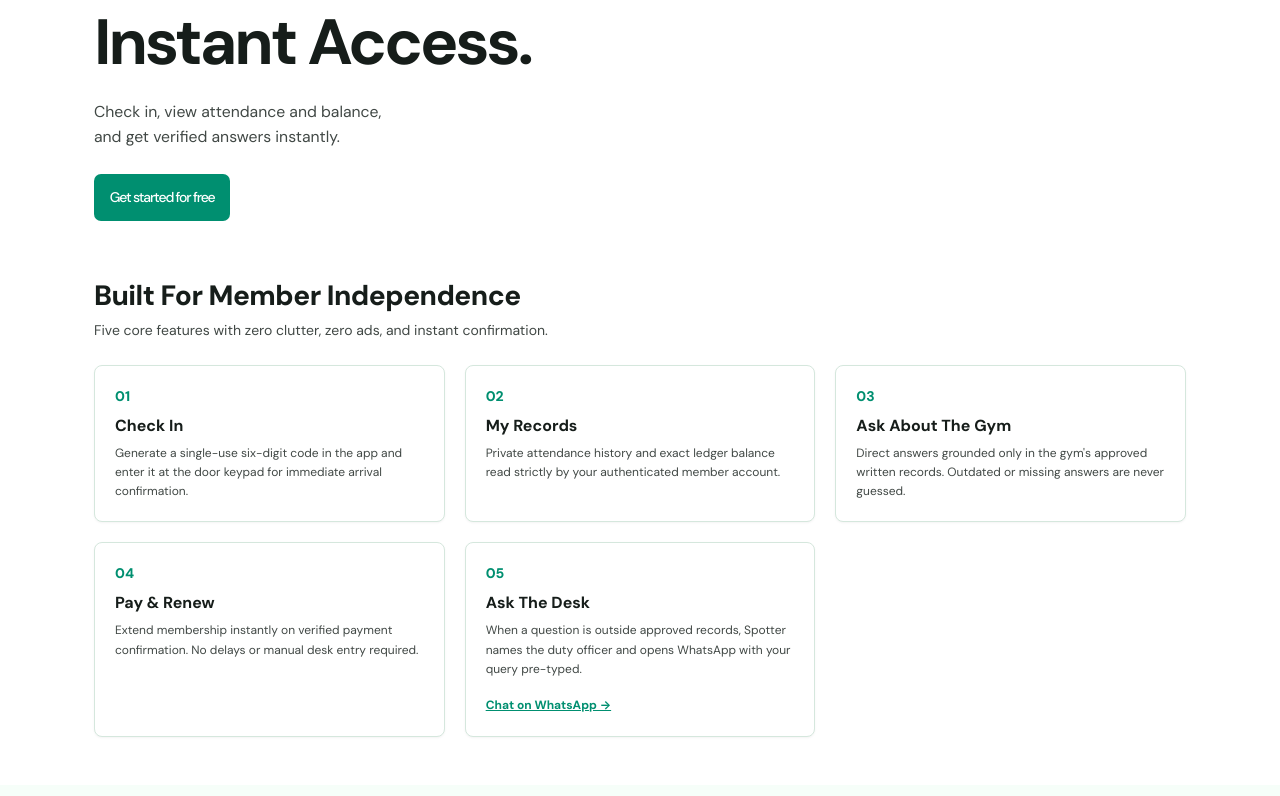
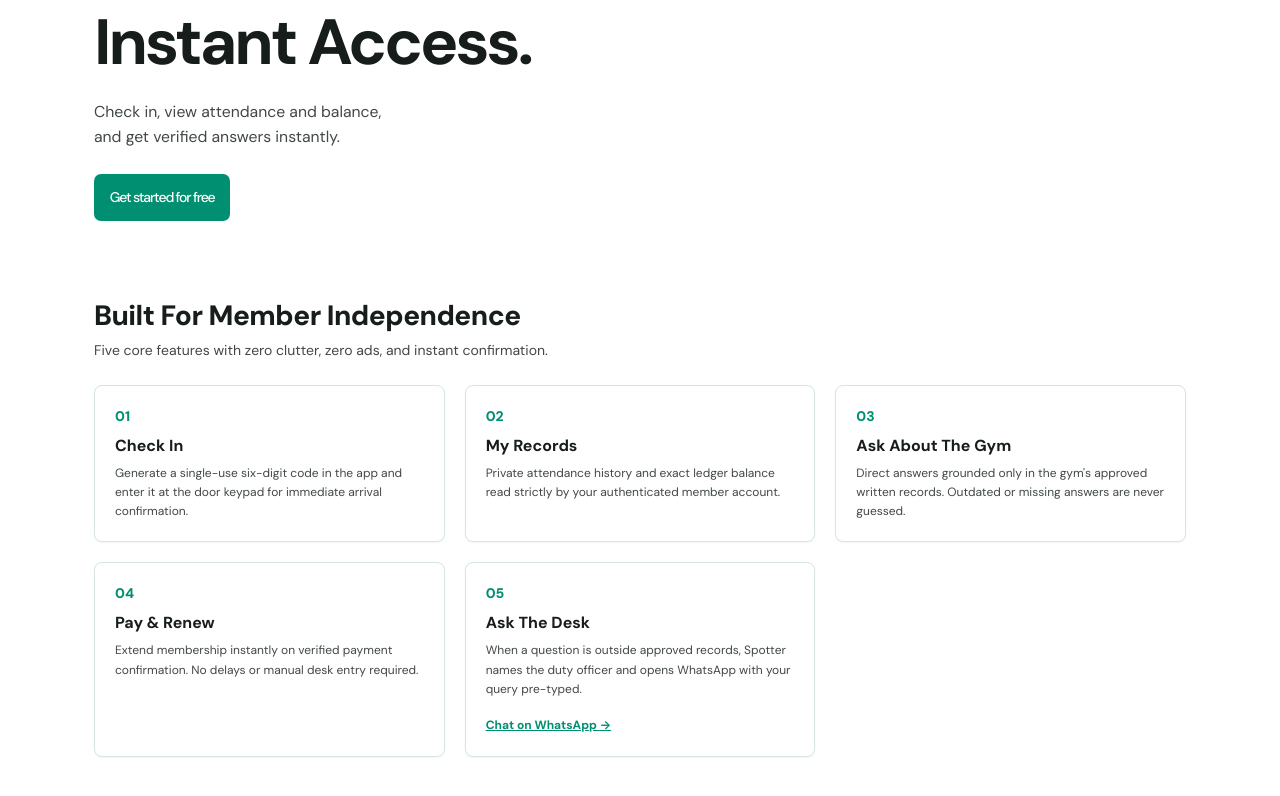
Before and after one commit to Cannon-Leo/spotter, a Next.js app: page / in a window 1280 px wide. Shown: the part 220-1016 px from the top of the page. Built offline with nearby package versions, Linux system fonts and the light colour scheme; no server answers.

Commit message:
feat(ui): rename to card section and set 6rem top margin from hero section

```diff
--- a/app/home-view.tsx
+++ b/app/home-view.tsx
@@ -156,8 +156,8 @@ export default function SpotterHome() {
           )}
         </section>
 
-        {/* Built For Member Independence Section */}
-        <section className={styles.featuresSection} aria-label="Built For Member Independence">
+        {/* Card Section */}
+        <section className={styles.cardSection} aria-label="Card Section">
           <div className={styles.sectionHeader}>
             <h2 className={styles.sectionTitle}>Built For Member Independence</h2>
             <p className={styles.sectionSubtitle}>
--- a/app/page.module.css
+++ b/app/page.module.css
@@ -133,7 +133,7 @@
  * -------------------------------------------------------------------------- */
 .heroSection {
   padding-top: var(--space-12);
-  padding-bottom: var(--space-10);
+  padding-bottom: 0;
   display: flex;
   flex-direction: column;
   align-items: flex-start;
@@ -286,8 +286,9 @@
 /* --------------------------------------------------------------------------
  * Section: "Built For Member Independence" & 5 Feature Cards Grid
  * -------------------------------------------------------------------------- */
+.cardSection,
 .featuresSection {
-  padding-top: var(--space-6);
+  margin-top: 6rem;
   padding-bottom: var(--space-12);
   display: flex;
   flex-direction: column;
```
